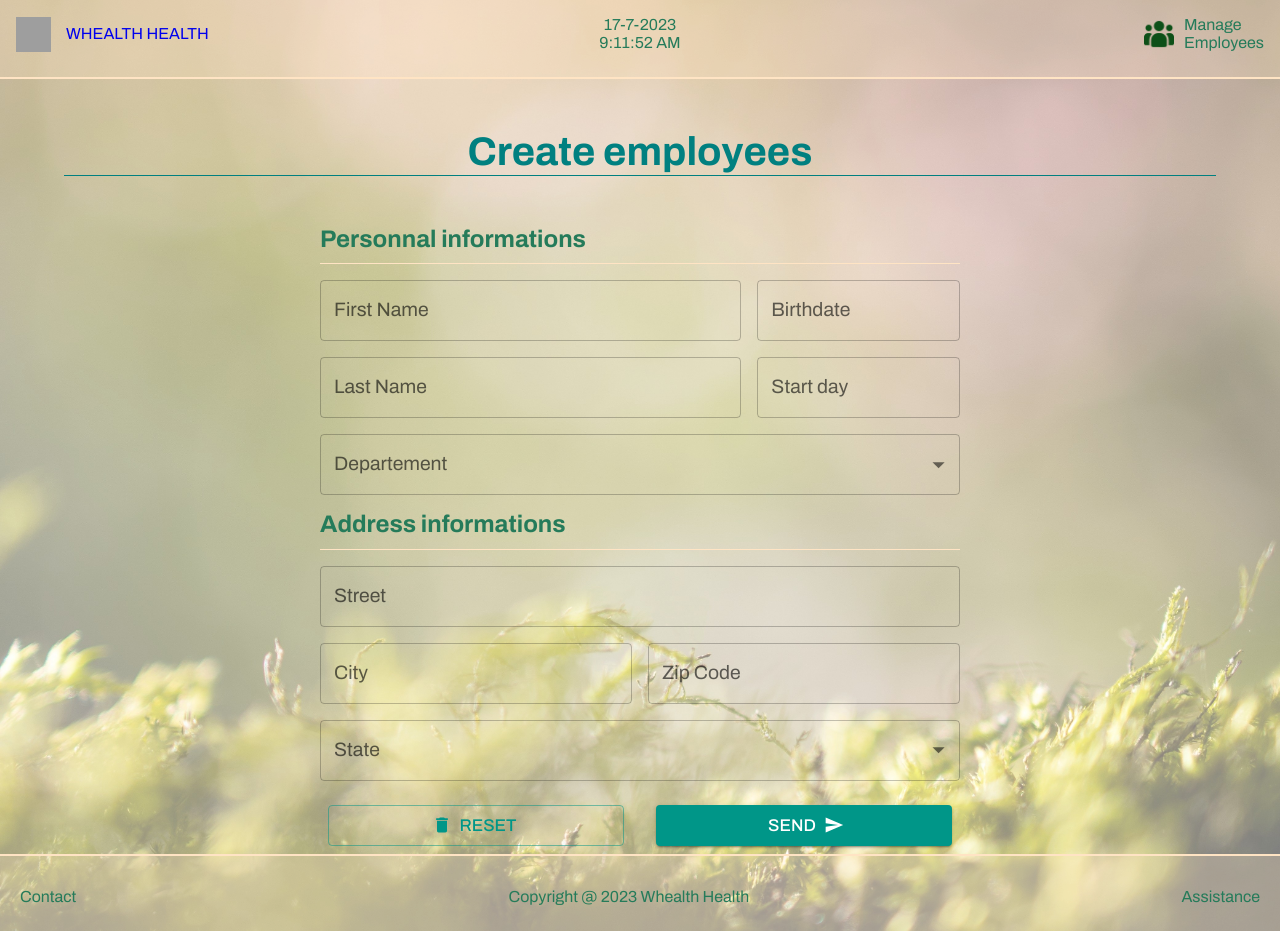
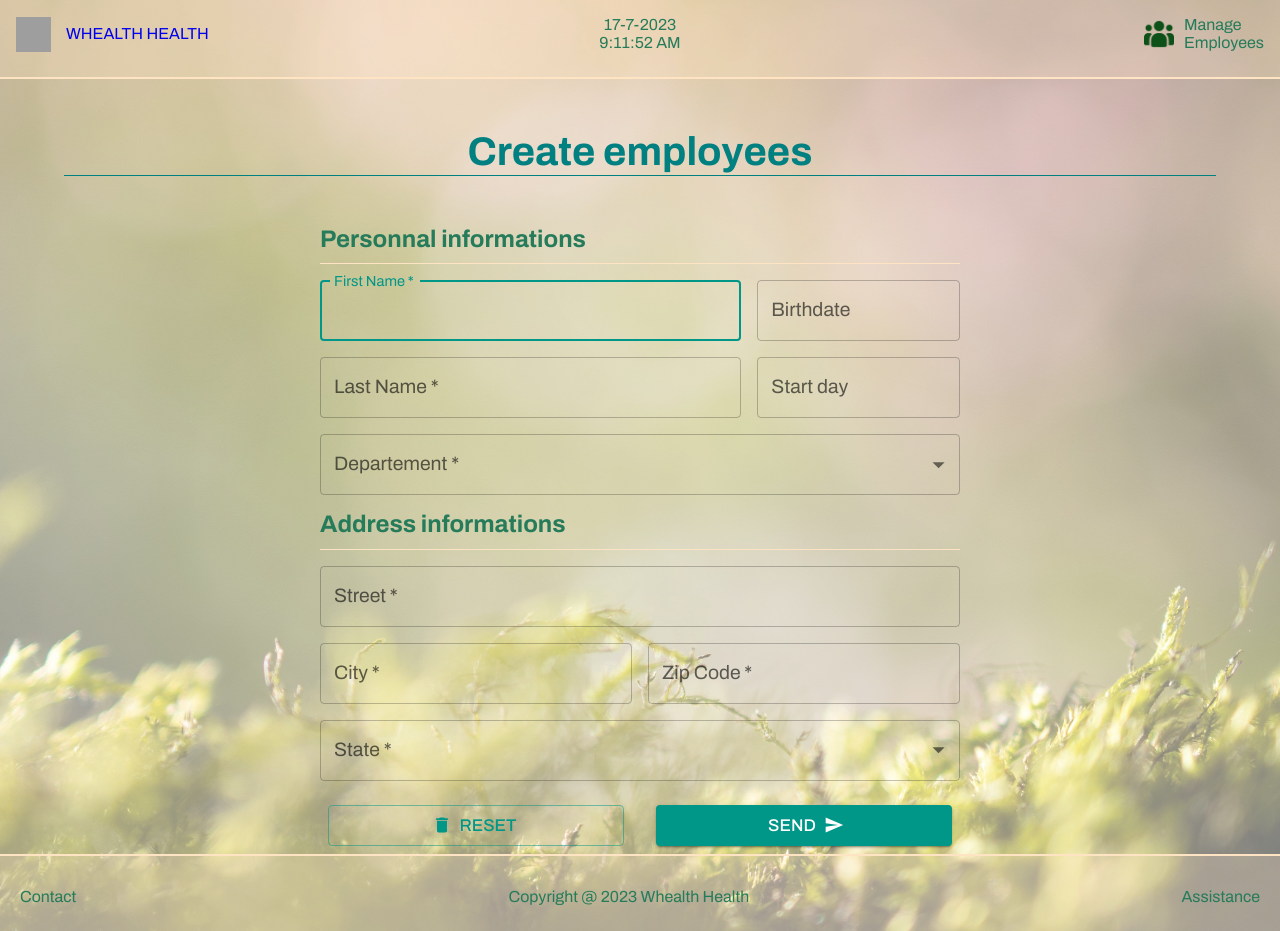
Before and after one commit to Frederic-K/HRnet, a React (Create React App) app: page /creation-employee in a window 1280 px wide. Built offline with nearby package versions, Linux system fonts and the light colour scheme; sample sign-in values are in the browser's storage; grey boxes are pictures that could not be loaded.

Commit message:
Clean code

```diff
--- a/src/pages/CreateEmployee/CreateEmployee.jsx
+++ b/src/pages/CreateEmployee/CreateEmployee.jsx
@@ -90,10 +90,13 @@ export default function CreateEmployee() {
             </Grid>
             <Grid xs={8}>
               <TextField
-                id="outlined-basic"
+                id="firstName"
+                name="firstName"
                 label="First Name"
                 variant="outlined"
                 fullWidth
+                autoFocus
+                required
               />
             </Grid>
             <Grid xs={4} className="createEmployee__form--datePicker">
@@ -106,10 +109,12 @@ export default function CreateEmployee() {
             </Grid>
             <Grid xs={8}>
               <TextField
-                id="outlined-basic"
+                id="lastName"
+                name="lastName"
                 label="Last Name"
                 variant="outlined"
                 fullWidth
+                required
               />
             </Grid>
             <Grid xs={4} className="createEmployee__form--datePicker">
@@ -122,10 +127,12 @@ export default function CreateEmployee() {
             </Grid>
             <Grid xs={12}>
               <FormControl fullWidth>
-                <InputLabel id="demo-simple-name-label">Departement</InputLabel>
+                <InputLabel id="departement-label">Departement *</InputLabel>
                 <Select
-                  labelId="demo-simple-name-label"
-                  id="demo-simple-name"
+                  labelId="departement"
+                  id="departement"
+                  name="departement"
+                  required
                   value={departement}
                   onChange={handleChangeDepartement}
                   input={<OutlinedInput label="departement" />}
@@ -145,34 +152,41 @@ export default function CreateEmployee() {
             </Grid>
             <Grid xs={12}>
               <TextField
-                id="outlined-basic"
+                id="street"
+                name="street"
                 label="Street"
                 variant="outlined"
+                required
                 fullWidth
               />
             </Grid>
             <Grid xs={6}>
               <TextField
-                id="outlined-basic"
+                id="city"
+                name="city"
                 label="City"
                 variant="outlined"
+                required
                 fullWidth
               />
             </Grid>
             <Grid xs={6}>
               <TextField
-                id="outlined-basic"
+                id="zipCode"
+                name="zipCode"
                 label="Zip Code"
                 variant="outlined"
+                required
                 fullWidth
               />
             </Grid>
             <Grid xs={12}>
               <FormControl fullWidth>
-                <InputLabel id="demo-simple-name-label">State</InputLabel>
+                <InputLabel id="state-label">State *</InputLabel>
                 <Select
-                  labelId="demo-simple-name-label"
-                  id="demo-simple-name"
+                  labelId="state"
+                  id="state"
+                  name="state"
                   value={state}
                   onChange={handleChangeState}
                   input={<OutlinedInput label="state" />}
--- a/src/pages/Login/Login.jsx
+++ b/src/pages/Login/Login.jsx
@@ -168,6 +168,7 @@ export default function Login() {
                       fullWidth
                       id="userId"
                       label="userId"
+                      name="userId"
                       variant="outlined"
                       inputRef={userId}
                       onChange={() => {
@@ -179,8 +180,9 @@ export default function Login() {
                       className="login__form--input"
                       error
                       fullWidth
-                      id="outlined-error-helper-text"
-                      label="Error"
+                      id="errorUserId"
+                      name="errorUserId"
+                      label="errorUserId"
                       // defaultValue="Press Reset"
                       helperText="Incorrect entry."
                       inputRef={userId}
@@ -198,7 +200,6 @@ export default function Login() {
                       type="reset"
                       startIcon={<DeleteIcon />}
                       fullWidth
-                      // sx={{ width: 240, maxWidth: '100%' }}
                       onClick={() => {
                         HandleReset()
                       }}
```
